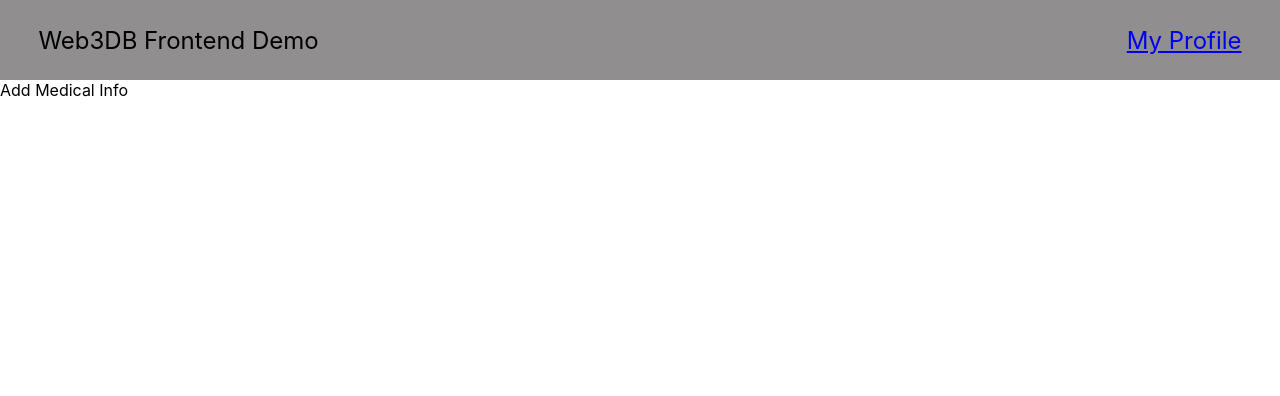
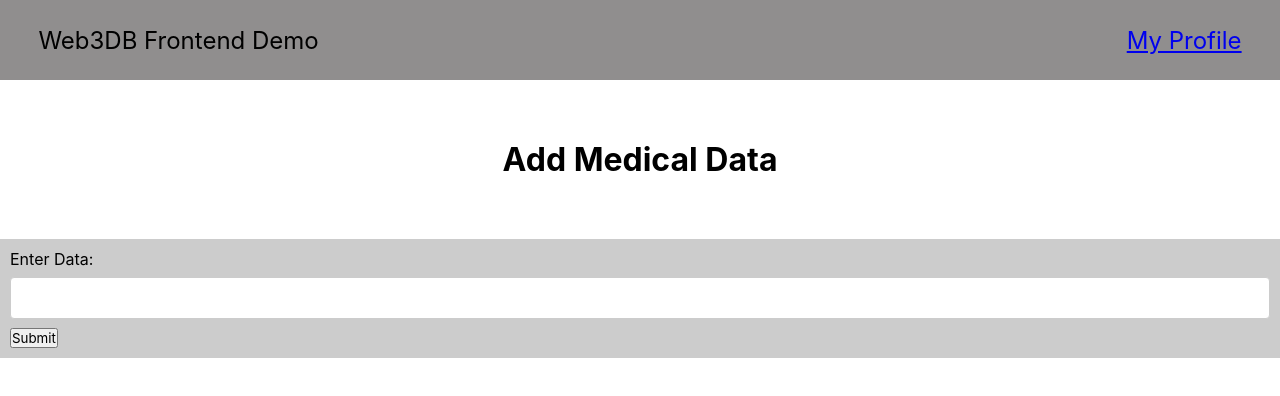
Before and after one commit to nivedhanatarajan7/web3db-frontend, a Next.js app in the folder web3db-frontend/: page /add-medical in a window 1280 px wide. Shown: the top 396 px of the page. Built offline with nearby package versions, Linux system fonts and the light colour scheme.

Commit message:
Updated medical form

```diff
--- a/web3db-frontend/src/app/add-medical/page.js
+++ b/web3db-frontend/src/app/add-medical/page.js
@@ -1,12 +1,14 @@
 import React from 'react'
 import Navbar from '../components/Navbar'
+import Form from '../components/Form'
 
 const page = () => {
   return (
 
     <div>
       <Navbar />
-      Add Medical Info
+      <h1>Add Medical Data</h1>
+      <Form />
     </div>
   )
 }
--- a/web3db-frontend/src/app/components/Form.js
+++ b/web3db-frontend/src/app/components/Form.js
@@ -1,17 +1,49 @@
+'use client';
 import React, { useState } from 'react'
 
-export const Form = () => {
+const Form = () => {
 
     const[form, setForm] = useState({data: ''});
+    const[submitting, setSubmitting] = useState(false)
 
-    const handleUpload = (e)
+    const handleChange = (e) => {
+        setForm({...form, data: e.target.value})
+        console.log(form.data)
+    }
+
+    const handleSubmit = (e) => {
+        e.preventDefault()
+        setSubmitting(true)
+        console.log("Submitted")
+
+        // Insert API Post
+
+        setSubmitting(false)
+    }
 
     return (
         <div>
-            <h2>Add Medical Data</h2>
-            <form onSubmit>
+            <form onSubmit={handleSubmit}>
+                <div>
+                    <label>Enter Data:</label>
+                    <input
+                        type="text"
+                        value={form.data}
+                        onChange={handleChange}
+                        required
+                    />
+                </div>
+
+                <div>
+                    <button type='submit' disabled={submitting}>
+                        {submitting ? 'Submitting...' : 'Submit'}
+                    </button>
+                </div>
 
             </form>
+
         </div>
     )
 }
+
+export default Form
```
